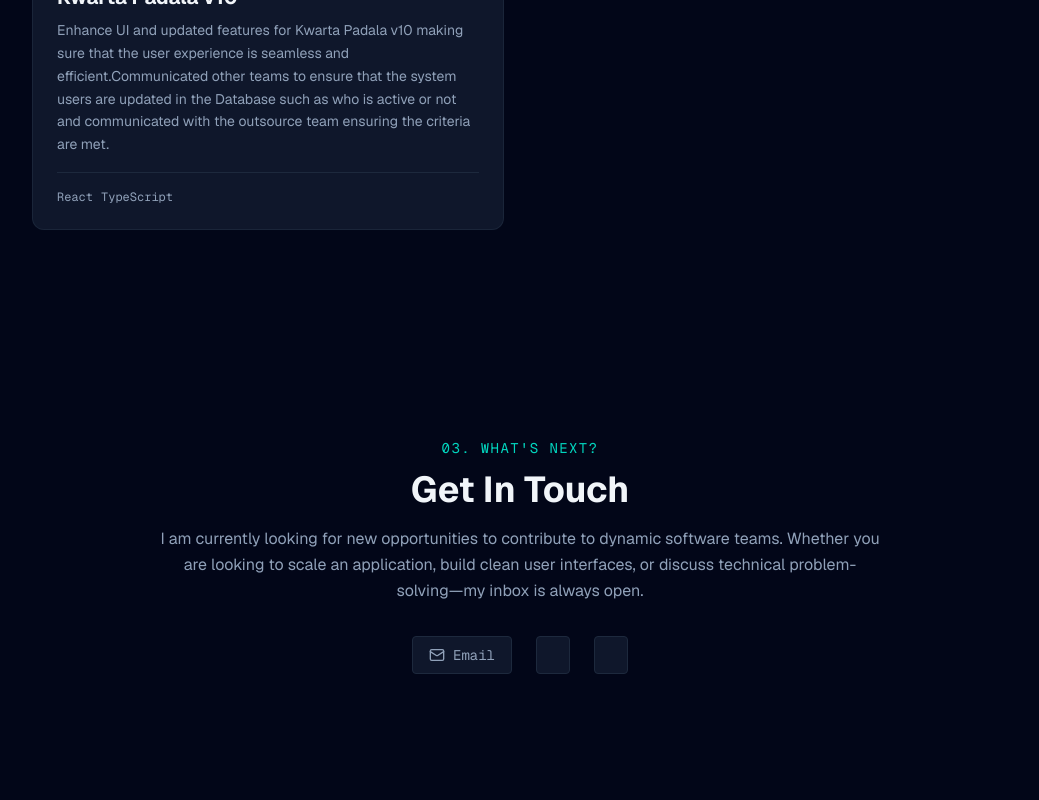
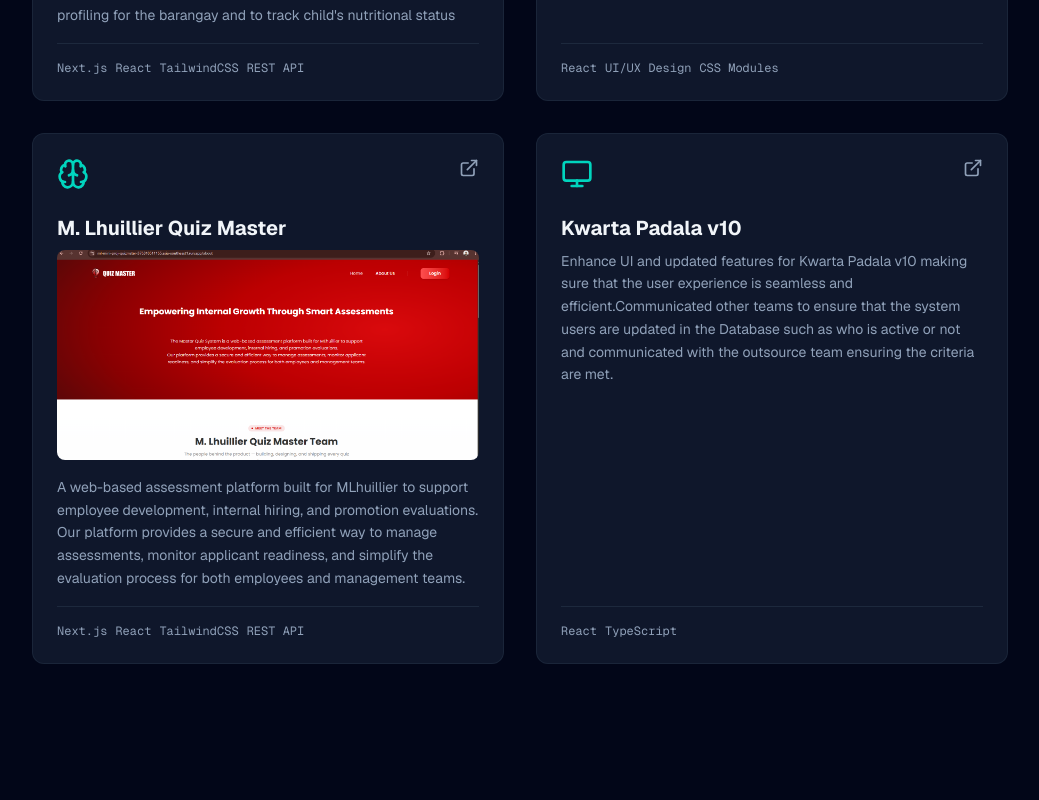
Before and after one commit to Mariz11/My_Portfolio, a Next.js app: page / in a window 1280 px wide. Shown: the part 1620-2420 px from the top of the page, without its empty margins (120-1159 px from the left). Built offline with nearby package versions, Linux system fonts and the light colour scheme.

Commit message:
Uploaded photo for the works

```diff
--- a/app/page.tsx
+++ b/app/page.tsx
@@ -1,4 +1,4 @@
-import { Code2, Mail, ExternalLink, Monitor} from "lucide-react";
+import { Brain, Mail, ExternalLink, Monitor} from "lucide-react";
 //import { Linkedin, Github } from "lucide-react";
 import Image from "next/image";
 
@@ -77,7 +77,7 @@
         <div className="group bg-slate-900 border border-slate-800/80 rounded-xl p-6 hover:border-slate-700 transition duration-300 flex flex-col justify-between">
           <div>
             <div className="flex justify-between items-start mb-6">
-              <Code2 className="text-teal-400 h-8 w-8" />
+              <Brain className="text-teal-400 h-8 w-8" />
               <div className="flex gap-3 text-slate-400">
                 <a href="https://github.com/yourusername" target="_blank" rel="noreferrer" className="hover:text-teal-400">  </a>
                 <a href="https://yourdemo.com" target="_blank" rel="noreferrer" className="hover:text-teal-400"><ExternalLink size={20} /></a>
@@ -86,6 +86,7 @@
             <h4 className="text-xl font-bold text-slate-100 group-hover:text-teal-400 transition mb-2">
               Barangay Profiling and Nutritional Status System (BPNSS) Web Application
             </h4>
+            <Image src="/barangay_luz.png" alt="Barangay Luz Web Application" width={600} height={400} className="rounded-lg mb-4" />
             <p className="text-slate-400 text-sm leading-relaxed mb-4">
               A fully responsive and dynamic web interface built using Next.js and React. Implemented for Barangay Luz to optimized resident profiling for the barangay and to track child's nutritional status
             </p>
@@ -126,7 +127,33 @@
           </div>
         </div>
 
-      {/* Project 3: Kwarta Padala v10 */}
+        {/* Project 3: Ouiz Master*/}
+        <div className="group bg-slate-900 border border-slate-800/80 rounded-xl p-6 hover:border-slate-700 transition duration-300 flex flex-col justify-between">
+          <div>
+            <div className="flex justify-between items-start mb-6">
+              <Brain className="text-teal-400 h-8 w-8" />
+              <div className="flex gap-3 text-slate-400">
+                <a href="https://github.com/yourusername" target="_blank" rel="noreferrer" className="hover:text-teal-400">  </a>
+                <a href="https://yourdemo.com" target="_blank" rel="noreferrer" className="hover:text-teal-400"><ExternalLink size={20} /></a>
+              </div>
+            </div>
+            <h4 className="text-xl font-bold text-slate-100 group-hover:text-teal-400 transition mb-2">
+             M. Lhuillier Quiz Master
+            </h4>
+          <Image src="/quiz_master.png" alt="Quiz Master Web Application" width={600} height={400} className="rounded-lg mb-4" />            <p className="text-slate-400 text-sm leading-relaxed mb-4">
+           A web-based assessment platform built for MLhuillier to support employee development, internal hiring, and promotion evaluations.
+           Our platform provides a secure and efficient way to manage assessments, monitor applicant readiness, and simplify the evaluation process for both employees and management teams.  </p>
+          </div>
+          <div>
+            <div className="flex flex-wrap gap-2 font-mono text-xs text-slate-400 pt-4 border-t border-slate-800">
+              <span>Next.js</span>
+              <span>React</span>
+              <span>TailwindCSS</span>
+              <span>REST API</span>
+            </div>
+          </div>
+        </div>
+      {/* Project 4: Kwarta Padala v10 */}
         <div className="group bg-slate-900 border border-slate-800/80 rounded-xl p-6 hover:border-slate-700 transition duration-300 flex flex-col justify-between">
           <div>
             <div className="flex justify-between items-start mb-6">
```
Also changed, not shown: public/barangay_luz.png (added), public/quiz_master.png (added).
